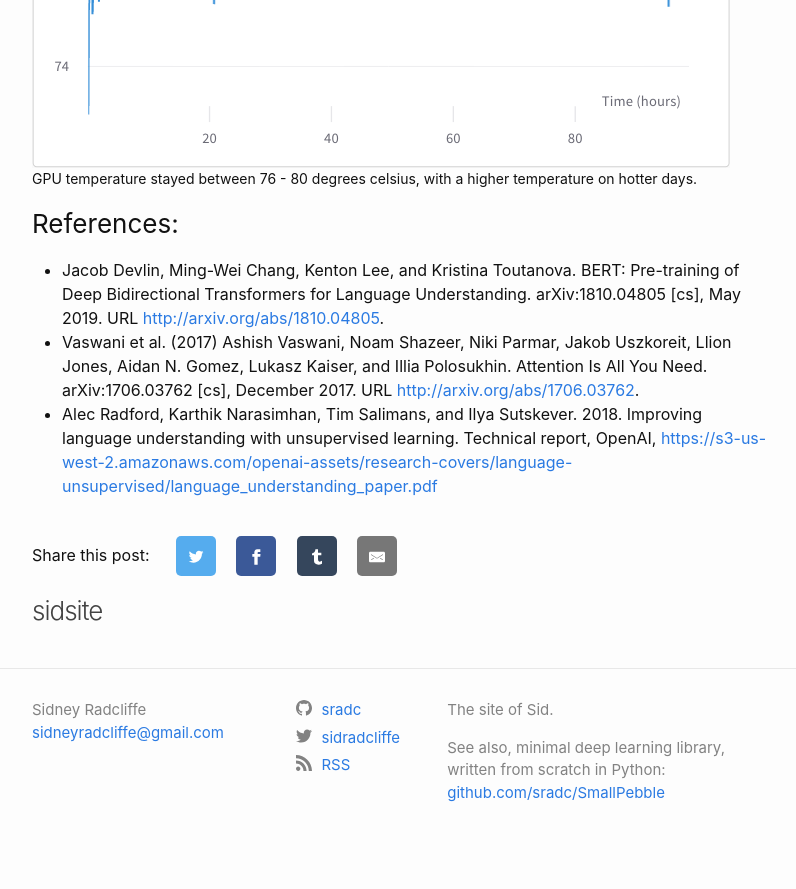
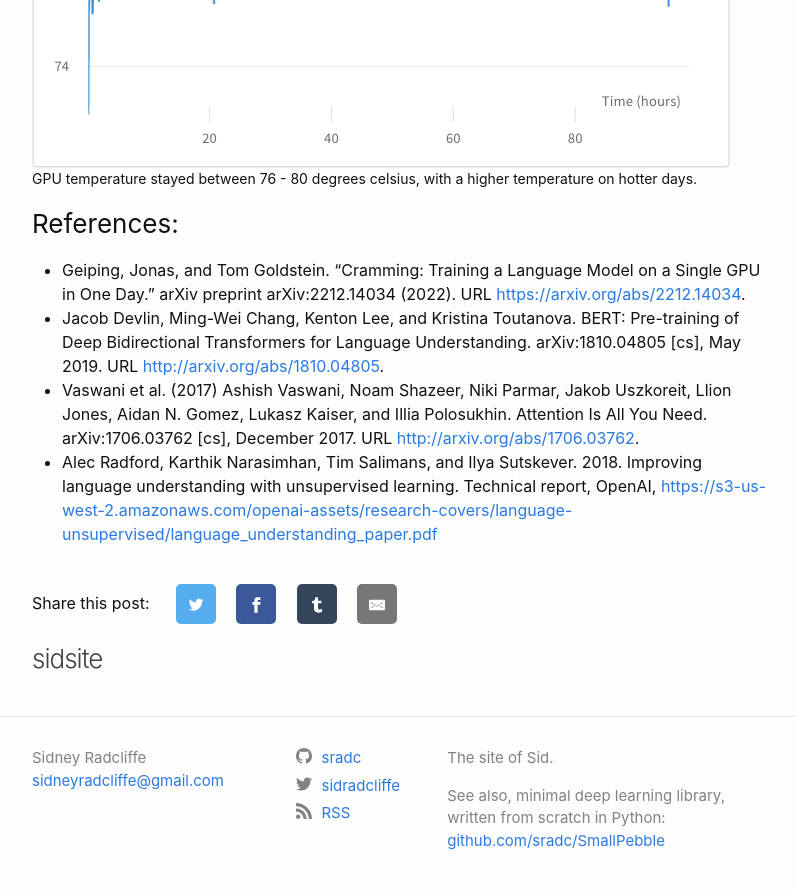
Before and after one commit to sradc/sradc.github.io, a Jekyll site: the page built from _posts/2023-05-29-bert-from-scratch.md, in a window 1280 px wide and 900 px high, scrolled down 3663 px. Shown: the top 889 px of the window, without its empty margins (238-1034 px from the left). Built offline with Jekyll 4.4.1, drawn with Linux system fonts in a browser that asks for light colours; comment, search, counter and statistics services are not loaded; before the commit the page ends 4527 px from its top, so only the background shows below that.

Commit message:
added full reference to cramming paper (had linked multiple times but forgot to include in references section)

```diff
--- a/_posts/2023-05-29-bert-from-scratch.md
+++ b/_posts/2023-05-29-bert-from-scratch.md
@@ -100,6 +100,7 @@ a paper on how to train well-performing BERT models, on modest compute resources
 </p>
 
 ### References:
+- Geiping, Jonas, and Tom Goldstein. "Cramming: Training a Language Model on a Single GPU in One Day." arXiv preprint arXiv:2212.14034 (2022). URL [https://arxiv.org/abs/2212.14034](https://arxiv.org/abs/2212.14034).
 - Jacob Devlin, Ming-Wei Chang, Kenton Lee, and Kristina Toutanova. BERT: Pre-training of Deep Bidirectional Transformers for Language Understanding. arXiv:1810.04805 [cs], May 2019. URL [http://arxiv.org/abs/1810.04805](http://arxiv.org/abs/1810.04805).
 - Vaswani et al. (2017) Ashish Vaswani, Noam Shazeer, Niki Parmar, Jakob Uszkoreit, Llion Jones, Aidan N. Gomez, Lukasz Kaiser, and Illia Polosukhin. Attention Is All You Need. arXiv:1706.03762 [cs], December 2017. URL [http://arxiv.org/abs/1706.03762](http://arxiv.org/abs/1706.03762).
 - Alec Radford, Karthik Narasimhan, Tim Salimans, and Ilya Sutskever. 2018. Improving language understanding with unsupervised learning. Technical report, OpenAI, [https://s3-us-west-2.amazonaws.com/openai-assets/research-covers/language-unsupervised/language_understanding_paper.pdf](https://s3-us-west-2.amazonaws.com/openai-assets/research-covers/language-unsupervised/language_understanding_paper.pdf)
```
